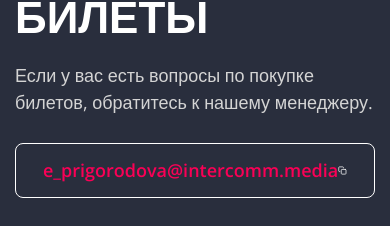
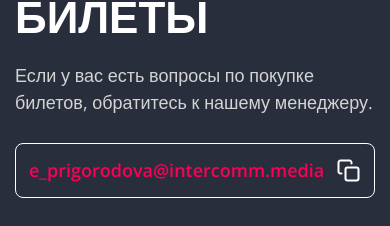
Before and after one commit to Tvisher/conf-land, a website: page src/index.html in a window 390 px wide. Shown: the part 8795-9021 px from the top of the page. Drawn offline with nearby package versions, Linux system fonts and the light colour scheme; files that its build step writes are made by us from their sources; no server answers.

Commit message:
add some fix

```diff
--- a/src/scss/main.scss
+++ b/src/scss/main.scss
@@ -1100,6 +1100,7 @@
     border: 1px solid #fff;
   }
   .copy-block__btn {
+    flex-shrink: 0;
     cursor: pointer;
     width: 25px;
     height: 25px;
@@ -2206,4 +2207,7 @@
     width: 70px !important;
     height: 40px !important;
   }
-}
+  .white-section .white-section__copy-block {
+    padding: 13px;
+  }
+}
```
Also changed, not shown: docs/css/main.css.
